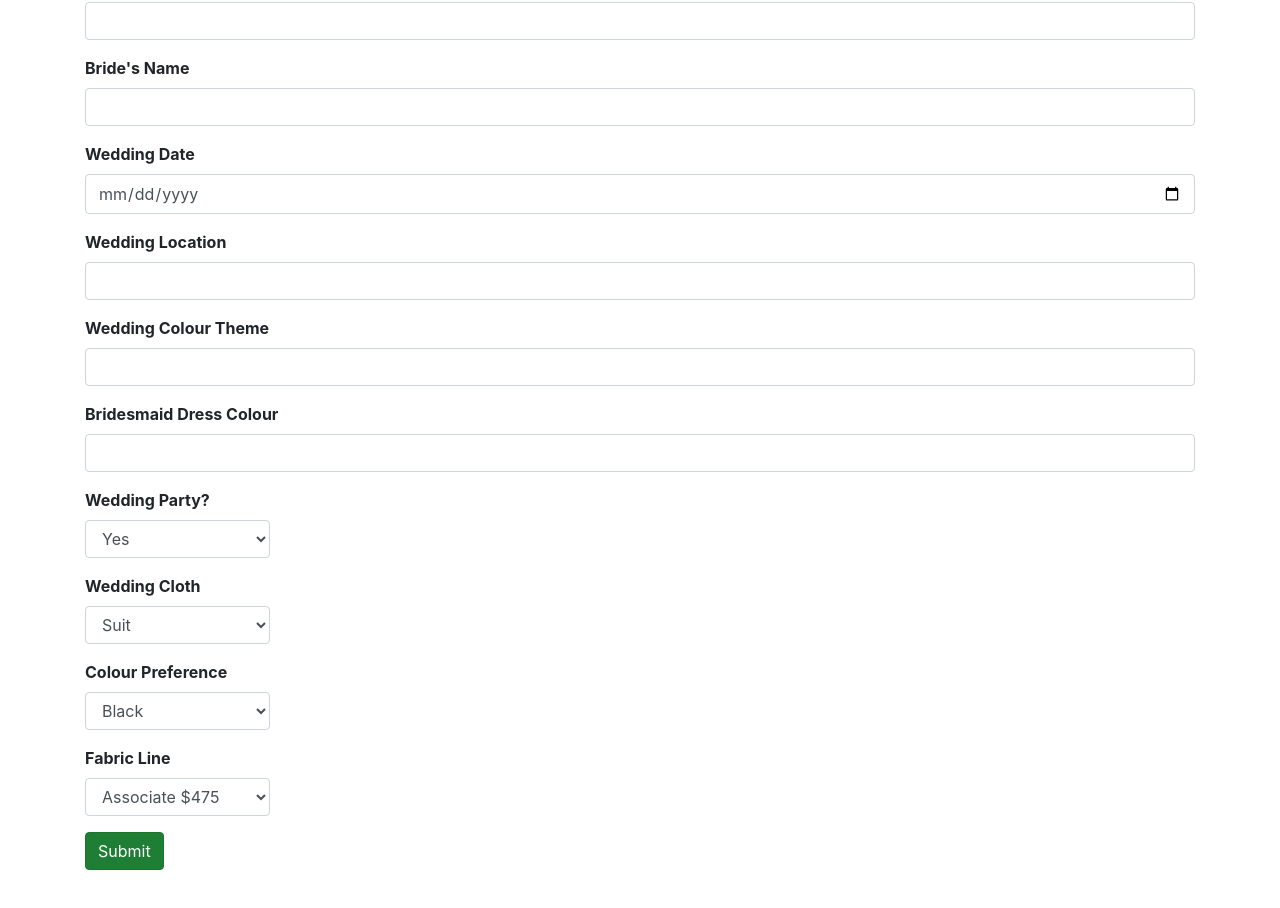
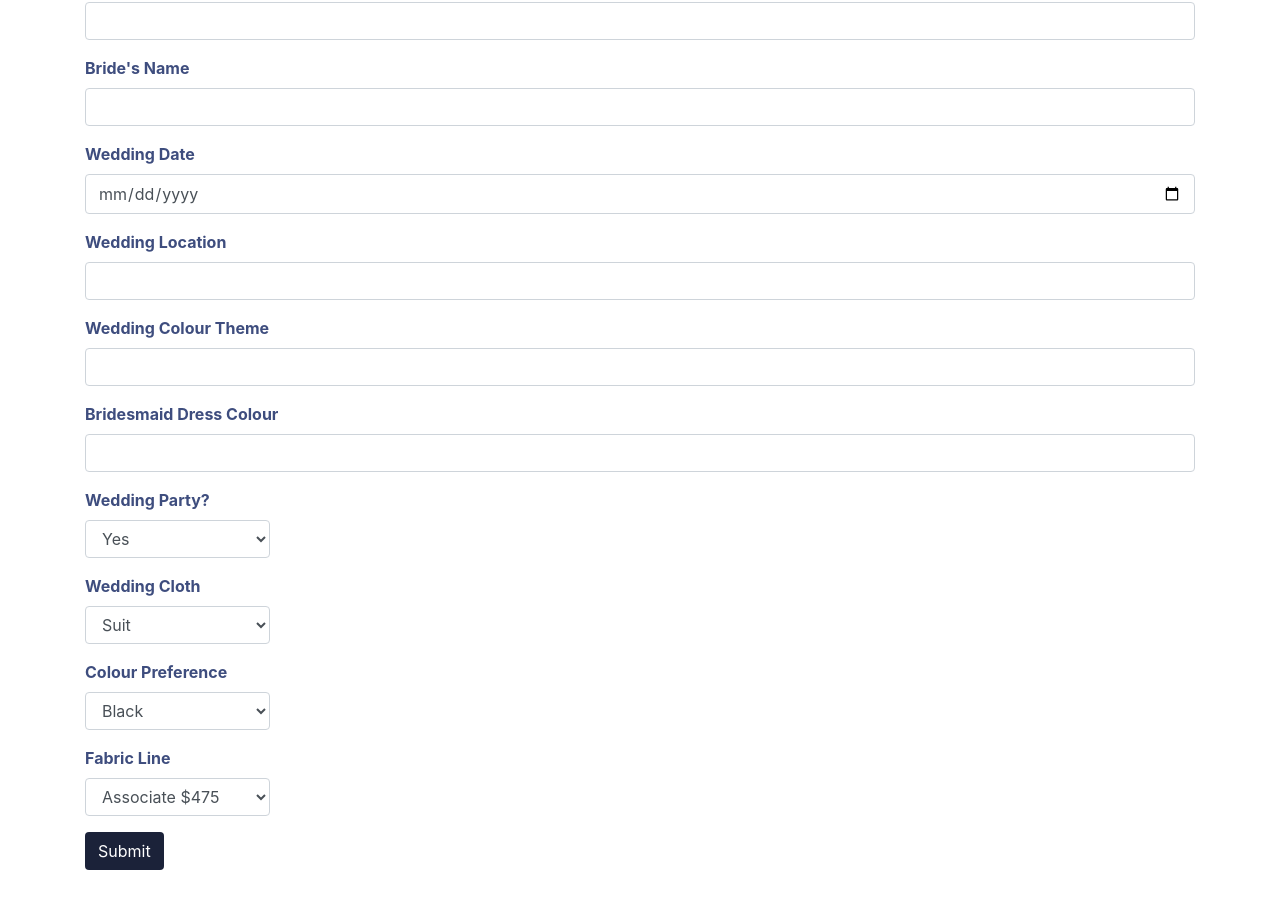
Before and after one commit to sparkplugnow/FariHara-Event-Form, a React (Create React App) app: page / in a window 1280 px wide. Shown: the part 210-1118 px from the top of the page. Built offline with nearby package versions, Linux system fonts and the light colour scheme.

Commit message:
Updated label and submit button colours

```diff
--- a/src/App.js
+++ b/src/App.js
@@ -92,7 +92,7 @@ class App extends React.Component {
 									<SelectEntry label="Colour Preference" options={ ['Black', 'Blue', 'Grey', 'Burgundy', 'White/Ivory', 'Patterned', 'Undecided'] } name="colourpreference" />
 									<SelectEntry label="Fabric Line" name="fabricline" options={ ['Associate $475', 'Professional $600', 'Executive $750', 'Presidential $1200'] }/>
 									<div className="buttons">
-										<button type="submit" className={`btn btn-success ${this.state.loading ? 'disabled' : 'active'}`}>Submit</button>
+										<button type="submit" className={`btn ${this.state.loading ? 'disabled' : 'active'}`}>Submit</button>
 									</div>
 								</form>
 				   			)}
--- a/src/index.css
+++ b/src/index.css
@@ -11,6 +11,9 @@
 
 button {
   margin-right: 10px;
+  background-color: #1b2239;
+  color: white;
+  font-weight: bold;
 }
 
 .header {
@@ -31,6 +34,7 @@ button {
 
 label {
   font-weight: 700;
+  color: #3e4d7e;
 }
 
 .thankyou_main {
```
